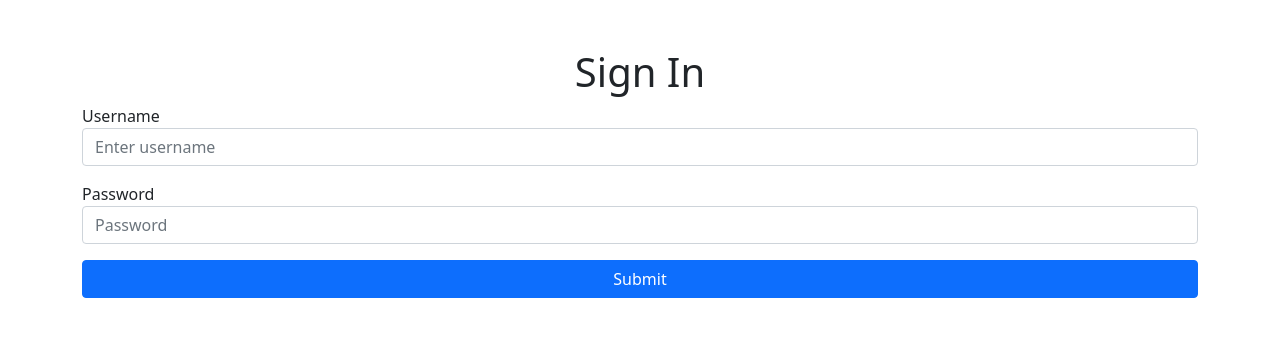
After one commit to MOHAMMEDSIFANKP/products_crud, a Django app: page /signin/ in a window 1280 px wide. The commit adds this page. Shown: the top 337 px of the page. Run offline with Django 5.2, Linux system fonts and the light colour scheme.

Commit message:
login page created

```diff
--- a/api/urls.py
+++ b/api/urls.py
@@ -2,6 +2,8 @@ from django.urls import path,include
 from .import views
 urlpatterns = [
     path('', views.home, name="home" ),
+    path('signin/', views.signin, name="signin" ),
+    path('signout/', views.signout, name="signout" ),
     path('add/', views.add_products, name="add_products" ),
     path('edit/<int:id>', views.edit_product, name="edit_product" ),
     path('delete/<int:id>', views.delete_products, name="delete_products" ),
--- a/api/views.py
+++ b/api/views.py
@@ -1,15 +1,43 @@
 from django.shortcuts import render, redirect
 from .models import Product
 from django.contrib import messages
+from django.contrib.auth import authenticate, login, logout
+from django.contrib.auth.models import User
+from django.contrib.auth.decorators import login_required
 
 # Create your views here.
+
+def signin(request):
+    if request.user.is_authenticated:
+        return redirect('home')
+    if request.method == 'POST':
+        username = request.POST.get('username', None).strip()
+        password = request.POST.get('password', None).strip()
+        if username == '' or password == '':
+            messages.error(request, "username or password fields is requied")
+            return redirect('signin')
+        user = authenticate(username=username, password=password)
+        if user is not None:
+            login(request, user)
+            return redirect('home')
+        else:
+            messages.error(request, "username or password incorrect")
+            return redirect('signin')
+    return render(request, 'login.html')
+
+@login_required(login_url='signin')
+def signout(request):
+    logout(request)
+    return redirect('signin')
+
+@login_required(login_url='signin')
 def home(request):
     dicts = {
         "products":Product.objects.all()
     }
-
     return render(request, 'index.html',dicts)
 
+@login_required(login_url='signin')
 def add_products(request):
     if request.method == 'POST':
         image = request.FILES.get('image', None)
@@ -26,6 +54,7 @@ def add_products(request):
         return redirect('home')
     return render(request,'add_products.html')
 
+@login_required(login_url='signin')
 def edit_product(request, id):
     if request.method == 'POST':
         image = request.FILES.get('image', None)
@@ -49,6 +78,7 @@ def edit_product(request, id):
         return redirect('home')
     return render(request,'edit_product.html',{'edit_data':product_id})
 
+@login_required(login_url='signin')
 def delete_products(request, id):
     try:
         instance = Product.objects.get(id=id)
--- a/templates/index.html
+++ b/templates/index.html
@@ -3,8 +3,10 @@
 
 {% block body %}
 <div class="p-5 home">
-    <div class="d-flex justify-content-end align-items-center">
+    <div class="d-flex justify-content-between align-items-center">
         <a href="{%url 'add_products'%}" class="btn btn-outline-primary">Add Products</a>
+        <p>{{request.user.username}}</p>
+        <a href="{%url 'signout'%}" class="btn btn-outline-danger">SignOut</a>
     </div>
     <table class="table">
         <thead>
--- /dev/null
+++ b/templates/login.html
@@ -0,0 +1,31 @@
+{% extends "base.html" %}
+{% block title %} Login Page {% endblock title %}
+{%block body %}
+<div class="d-flex flex-column pt-5">
+    <h1 class="text-center">Sign In</h1>
+    <div class="container">
+        {% if messages %}
+        {% for message in messages %}
+        <div class="text-center text-danger pt-3">
+            <strong>{{message}}</strong>
+        </div>
+        {% endfor %}
+        {%endif%}
+        <form class="d-flex flex-column gap-3" method="POST" action="{%url 'signin'%}">
+            {% csrf_token %}
+            <div class="form-group">
+                <label for="exampleInputEmail1">Username</label>
+                <input type="text" name="username" class="form-control" id="exampleInputEmail1" aria-describedby="emailHelp"
+                    placeholder="Enter username" />
+
+            </div>
+            <div class="form-group">
+                <label for="exampleInputPassword1">Password</label>
+                <input name="password" type="password" class="form-control" id="exampleInputPassword1" placeholder="Password" />
+            </div>
+
+            <button type="submit" class="btn btn-primary">Submit</button>
+        </form>
+    </div>
+</div>
+{% endblock body %}
```
Also changed, not shown: db.sqlite3.
